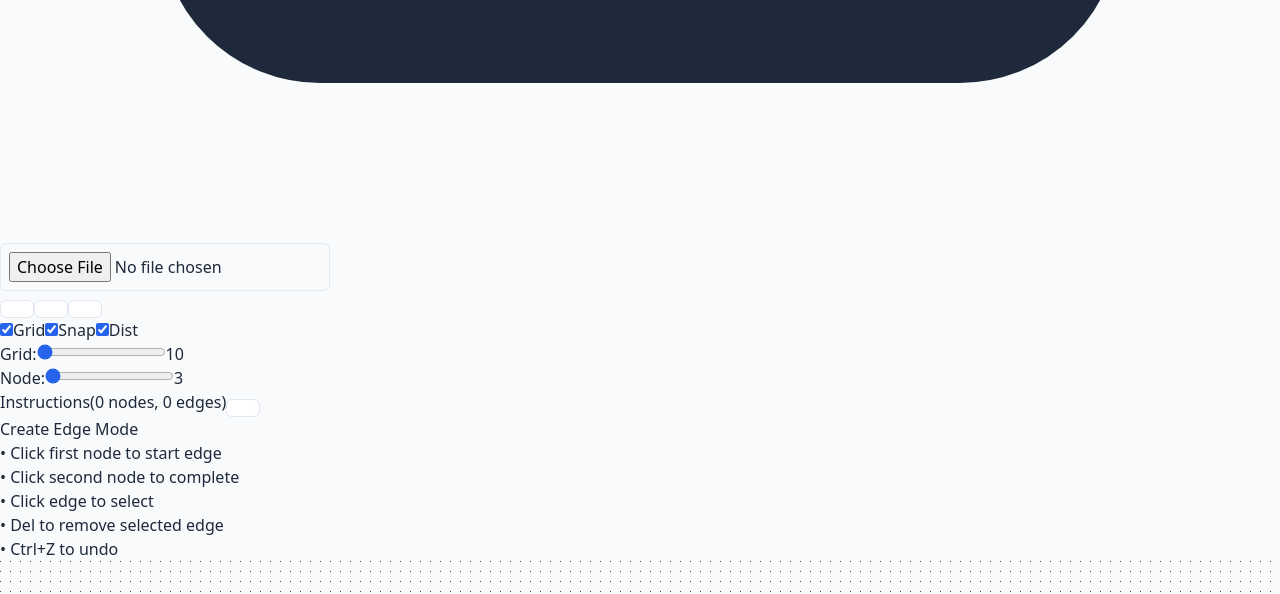
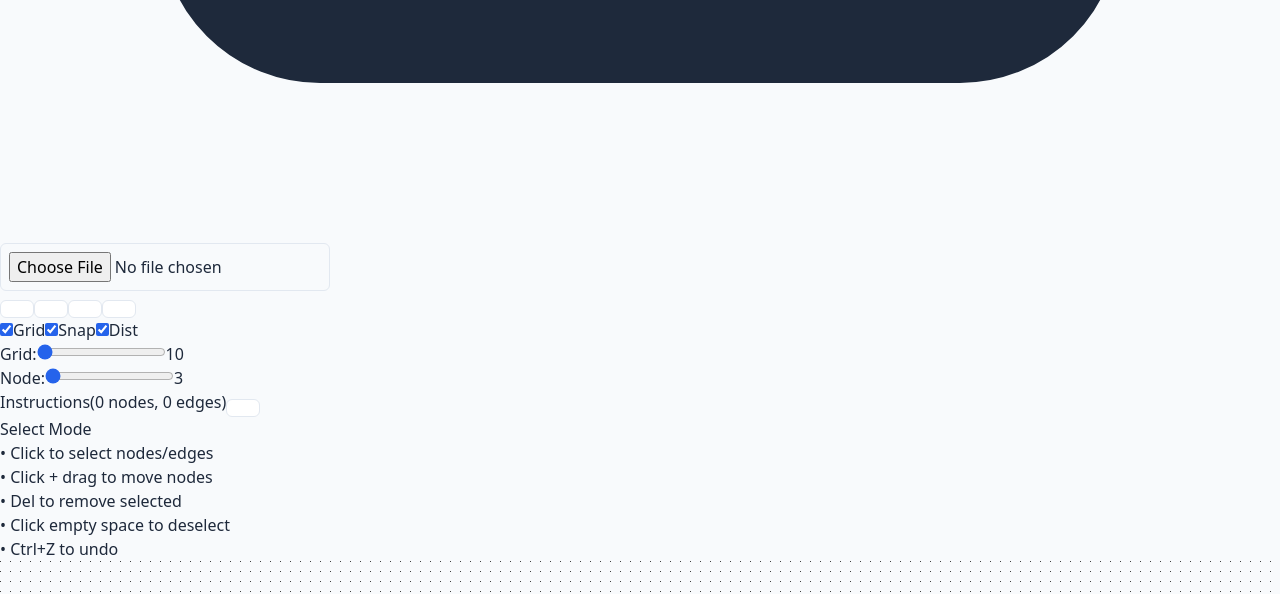
Before and after one commit to gbccsclub/pointr, a React (Vite) app in the folder graph-editor/: page / in a window 1280 px wide. Shown: the part 1115-1709 px from the top of the page. Built offline with nearby package versions, Linux system fonts and the light colour scheme.

Commit message:
feat: select mode

```diff
--- a/graph-editor/src/components/GraphEditor/Canvas.jsx
+++ b/graph-editor/src/components/GraphEditor/Canvas.jsx
@@ -392,35 +392,36 @@ const Canvas = ({
         }
         setIsDrawing(false);
         setDrawingFrom(null);
-      } else if (editorMode === 'pathNode' || editorMode === 'roomNode') {
+      } else if (editorMode === 'select') {
         setSelectedNode(clickedNode);
         setIsDragging(true);
         setDraggedNode(clickedNode);
-      } else {
-        setSelectedNode(clickedNode);
-        if (editorMode === 'edge') {
+      } else if (editorMode === 'edge') {
         setIsDrawing(true);
         setDrawingFrom(clickedNode);
-        }
       }
       setSelectedEdge(null);
       e.stopPropagation();
       return;
     }
 
-    // Check for edge clicks
+    // Check for edge clicks only in select mode
+    if (editorMode === 'select') {
       const clickedEdge = edges.find(edge => isPointOnEdge(clickPoint, edge));
-
       if (clickedEdge) {
         setSelectedEdge(clickedEdge);
         setSelectedNode(null);
         e.stopPropagation();
         return;
       }
+    }
 
-    // If nothing was clicked, clear selections
+    // Clear selections in select mode when clicking empty space
+    if (editorMode === 'select') {
       setSelectedNode(null);
       setSelectedEdge(null);
+      return;
+    }
 
     // Create new node based on mode
     if (editorMode === 'pathNode' || editorMode === 'roomNode') {
@@ -430,7 +431,6 @@ const Canvas = ({
 
       const updatedNodes = [...nodes, newNode];
       setNodes(updatedNodes);
-      setSelectedNode(newNode);
       saveToHistory({ nodes: updatedNodes, edges });
 
       if (editorMode === 'pathNode') {
@@ -463,25 +463,44 @@ const Canvas = ({
 
     setMousePos({ x: snappedX, y: snappedY });
 
-    if (isDragging && draggedNode && (editorMode === 'pathNode' || editorMode === 'roomNode')) {
+    // Only allow node dragging in select mode
+    if (isDragging && draggedNode && editorMode === 'select') {
       const updatedNodes = nodes.map(node =>
         node.id === draggedNode.id
           ? { ...node, x: snappedX, y: snappedY }
           : node
       );
       setNodes(updatedNodes);
+      requestAnimationFrame(redrawCanvas);
+    }
+
+    // Handle edge drawing preview
+    if (isDrawing && drawingFrom) {
+      requestAnimationFrame(redrawCanvas);
     }
   };
 
-  const handleMouseUp = () => {
+  const handleMouseUp = (e) => {
     if (isPanning) {
       setIsPanning(false);
       setLastPanPoint(null);
+      return;
     }
-    if (isDragging && draggedNode) {
+
+    if (isDragging && draggedNode && editorMode === 'select') {
+      // Save the final position to history
       saveToHistory({ nodes, edges });
+    }
+
     setIsDragging(false);
     setDraggedNode(null);
+
+    if (isDrawing && !draggedNode) {
+      const rect = canvasRef.current.getBoundingClientRect();
+      const { x, y } = screenToCanvas(
+        e.clientX - rect.left,
+        e.clientY - rect.top
+      );
     }
   };
 
--- a/graph-editor/src/components/GraphEditor/GraphEditor.jsx
+++ b/graph-editor/src/components/GraphEditor/GraphEditor.jsx
@@ -97,7 +97,7 @@ const GraphEditor = () => {
   const [showDistances, setShowDistances] = useState(true);
   const [snapToGrid, setSnapToGrid] = useState(true);
   const [canvasSize, setCanvasSize] = useState({ width: window.innerWidth, height: window.innerHeight });
-  const [editorMode, setEditorMode] = useState('pathNode');
+  const [editorMode, setEditorMode] = useState('select');  // Change default mode to select
   const [nodeSize, setNodeSize] = useState(3);
 
   const { history, currentStateIndex, saveToHistory, handleUndo, canUndo } = useGraphHistory();
--- a/graph-editor/src/components/GraphEditor/Instructions.jsx
+++ b/graph-editor/src/components/GraphEditor/Instructions.jsx
@@ -4,26 +4,41 @@ const Instructions = ({ nodes, edges, gridSize, selectedNode, selectedEdge, edit
   const [isVisible, setIsVisible] = useState(true);
 
   const getModeInstructions = () => {
-    if (editorMode === 'node') {
+    switch (editorMode) {
+      case 'select':
         return (
           <>
-          <li className="font-medium text-blue-600">Create Node Mode</li>
-          <li>• Click empty space to create node</li>
-          <li>• Click + drag to move existing nodes</li>
-          <li>• Click node to select</li>
-          <li>• Del to remove selected node</li>
+            <li className="font-medium text-blue-600">Select Mode</li>
+            <li>• Click to select nodes/edges</li>
+            <li>• Click + drag to move nodes</li>
+            <li>• Del to remove selected</li>
+            <li>• Click empty space to deselect</li>
           </>
         );
-    } else {
+      case 'pathNode':
+        return (
+          <>
+            <li className="font-medium text-blue-600">Create Path Node Mode</li>
+            <li>• Click empty space to create node</li>
+          </>
+        );
+      case 'roomNode':
+        return (
+          <>
+            <li className="font-medium text-blue-600">Create Room Node Mode</li>
+            <li>• Click empty space to create node</li>
+          </>
+        );
+      case 'edge':
         return (
           <>
             <li className="font-medium text-blue-600">Create Edge Mode</li>
             <li>• Click first node to start edge</li>
             <li>• Click second node to complete</li>
-          <li>• Click edge to select</li>
-          <li>• Del to remove selected edge</li>
           </>
         );
+      default:
+        return null;
     }
   };
 
--- a/graph-editor/src/components/GraphEditor/ModeControls.jsx
+++ b/graph-editor/src/components/GraphEditor/ModeControls.jsx
@@ -1,6 +1,11 @@
 import React from 'react';
 
 const Icons = {
+  Select: () => (
+    <svg className="w-4 h-4" fill="none" stroke="currentColor" viewBox="0 0 24 24">
+      <path strokeLinecap="round" strokeLinejoin="round" strokeWidth={2} d="M15 15l-2 5L9 9l11 4-5 2zm0 0l5 5" />
+    </svg>
+  ),
   PathNode: () => (
     <svg className="w-4 h-4" fill="none" stroke="currentColor" viewBox="0 0 24 24">
       <circle cx="12" cy="12" r="3" strokeWidth={2} />
@@ -33,6 +38,15 @@ const ModeControls = ({ editorMode, onModeChange }) => {
   return (
     <div className="bg-white/90 backdrop-blur-sm rounded-lg shadow-lg p-1.5 flex flex-col gap-1.5">
       <button
+        onClick={() => onModeChange('select')}
+        disabled={editorMode === 'select'}
+        className={buttonClass('select')}
+        title="Select Mode (V)"
+      >
+        <Icons.Select />
+      </button>
+
+      <button
         onClick={() => onModeChange('pathNode')}
         disabled={editorMode === 'pathNode'}
         className={buttonClass('pathNode')}
--- a/graph-editor/src/components/GraphEditor/hooks/useKeyboardShortcuts.js
+++ b/graph-editor/src/components/GraphEditor/hooks/useKeyboardShortcuts.js
@@ -31,6 +31,10 @@ export const useKeyboardShortcuts = ({
 
       // Mode switching shortcuts
       switch (event.key.toLowerCase()) {
+        case 'v':
+          event.preventDefault();
+          setEditorMode('select');
+          break;
         case 'p':
           event.preventDefault();
           setEditorMode('pathNode');
```
Lines whose indentation alone changed are shown as unchanged.
